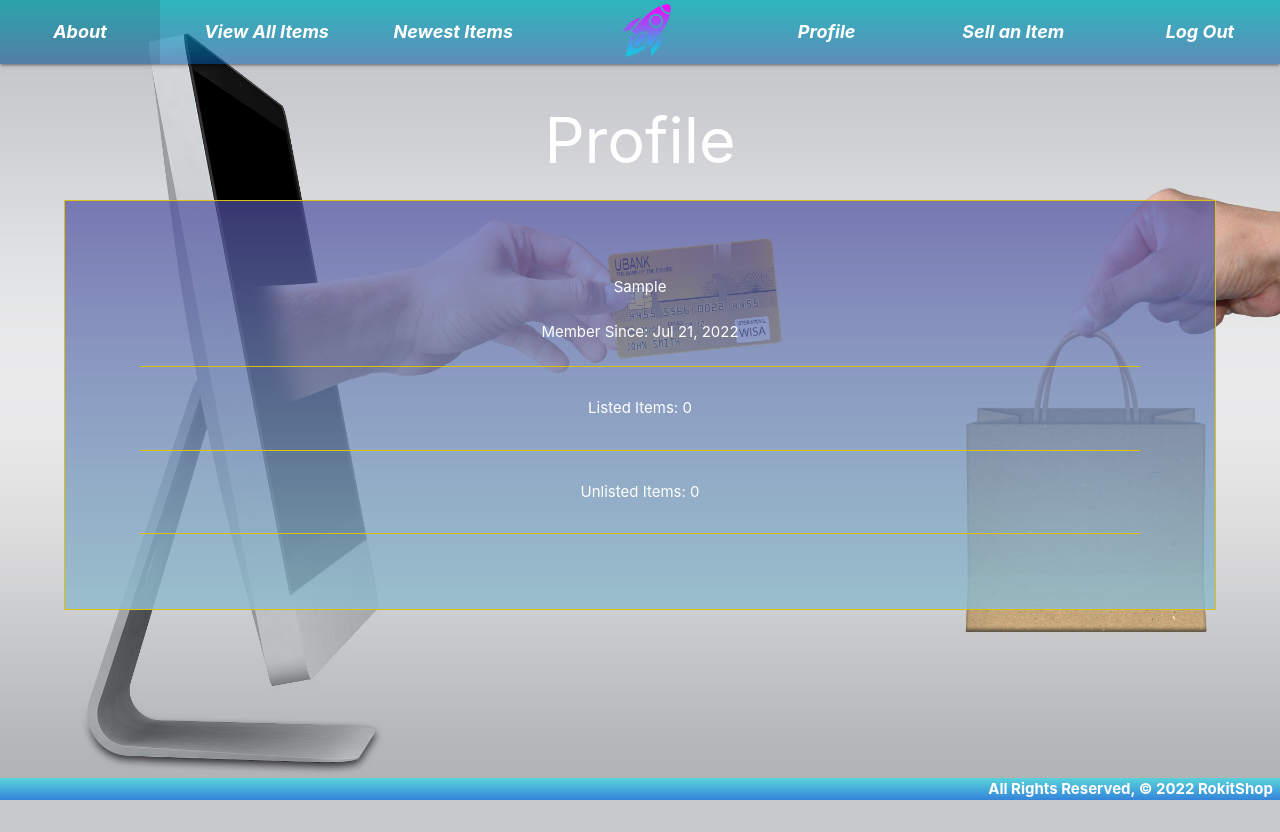
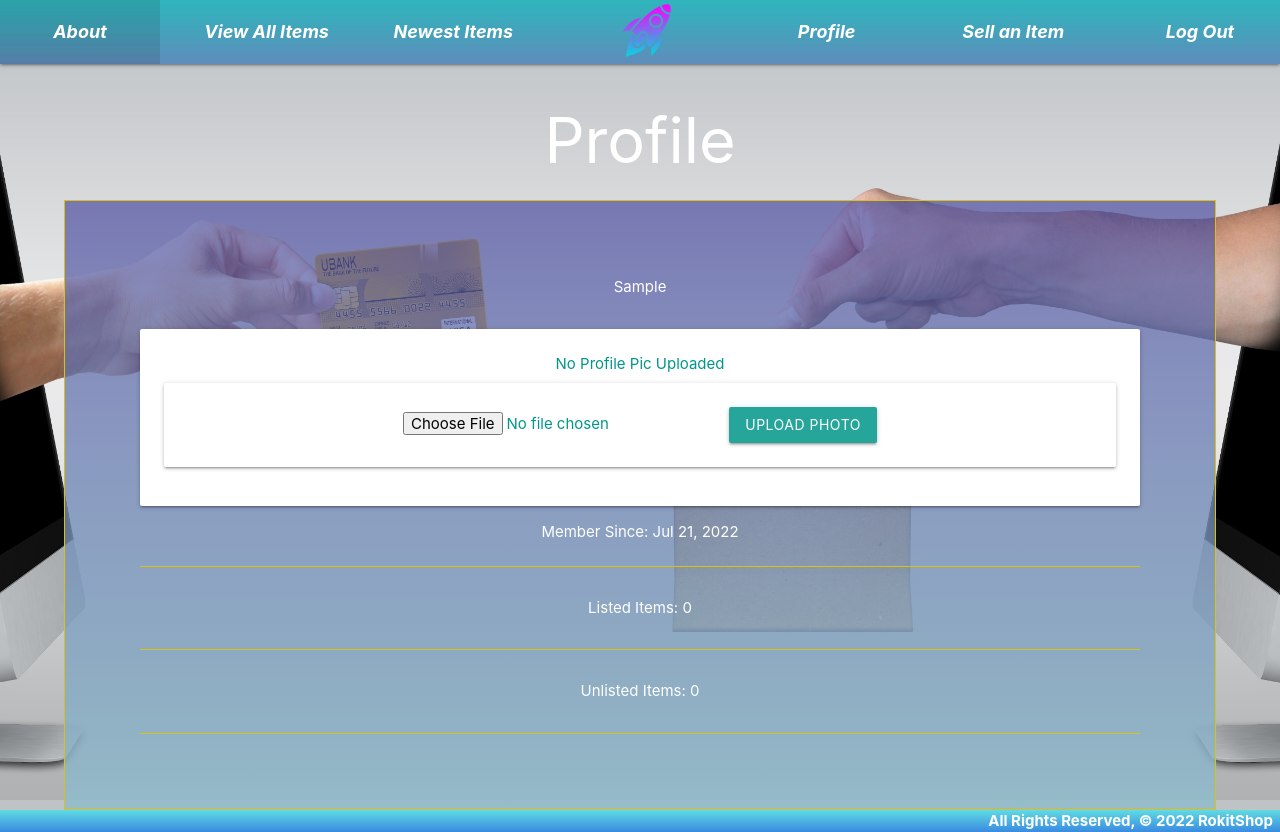
Before and after one commit to liloby/rokitshop, a Django app: page /profile/ in a window 1280 px wide. Before the commit the page ends 800 px from the top, so only its background shows below. Run offline with Django 4.2, Linux system fonts and the light colour scheme; the visitor is signed in with stand-in values (Sample User, id 1); data that the repository does not hold is empty; some libraries are stand-ins or nearby versions.

Commit message:
implement profile photo and showing item photo in index/newest item page

```diff
--- a/main_app/admin.py
+++ b/main_app/admin.py
@@ -1,7 +1,8 @@
 from django.contrib import admin
-from .models import Item, Bid, Photo
+from .models import Item, Bid, Photo, UserPhoto
 
 # Register your models here.
 admin.site.register(Item)
 admin.site.register(Bid)
 admin.site.register(Photo)
+admin.site.register(UserPhoto)
--- a/main_app/models.py
+++ b/main_app/models.py
@@ -9,12 +9,12 @@ from django.dispatch import receiver
 
 class Item(models.Model):
     name = models.CharField(max_length=100)
-    quantity = models.IntegerField()
+    quantity = models.PositiveIntegerField()
     date = models.DateField(('Upload Date'), auto_now_add=True)
     description = models.TextField(max_length=250)
     posted = models.BooleanField(default=False)
     user = models.ForeignKey(User, on_delete=models.CASCADE)
-    min_bid = models.IntegerField()
+    min_bid = models.PositiveIntegerField()
 
     def __str__(self):
         return self.name
@@ -38,7 +38,7 @@ def save_user_profile(sender, instance, **kwargs):
 
 class Bid(models.Model):
     date = models.DateField(('Upload Date'), auto_now_add=True)
-    current_bid = models.IntegerField()
+    current_bid = models.PositiveIntegerField()
     user = models.ForeignKey(User, on_delete=models.CASCADE)
     item = models.ForeignKey(Item, on_delete=models.CASCADE)
 
@@ -54,3 +54,10 @@ class Photo(models.Model):
 
     def __str__(self):
         return f"Photo for item_id: {self.item_id} @{self.url}"
+
+class UserPhoto(models.Model):
+    url = models.CharField(max_length=200)
+    user = models.ForeignKey(User, on_delete=models.CASCADE)
+
+    def __str__(self):
+        return f"Photo for user_id: {self.user_id} @{self.url}"
--- a/main_app/templates/items/index.html
+++ b/main_app/templates/items/index.html
@@ -9,12 +9,15 @@
    <a href="{% url 'detail' item.id %}">
     <div class="card-content center card-content-hover purple-border">
       <span class="card-title">{{ item.name }}</span>
-      <img src="https://store.storeimages.cdn-apple.com/4982/as-images.apple.com/is/iphone-12-family-select-2021?wid=940&hei=1112&fmt=jpeg&qlt=90&.v=1617135051000" width="250px"alt="">
+      {% for photo in item.photo_set.all %}
+      <img width="200px" height="400px" class="responsive-img card-panel" src="{{photo.url}}">
+      {% endfor %}
       <p>Posted By: {{ item.user }}</p>
       <p>Quantity: {{ item.quantity }}</p>
       <p>Description: {{ item.description }}</p>
       <p>Posted: {{ item.date }}</p>
       <p>Starting Bid: {{ item.min_bid }}</p>
+
       <p>Current Bid: </p>
      </div>
     </a>
--- a/main_app/templates/profile.html
+++ b/main_app/templates/profile.html
@@ -5,6 +5,17 @@
 <div class="profile-container">
     <div class="userinfo-box">
         <div>{{ user | capfirst }}</div><br>
+        {% for photo in user.userphoto_set.all %}
+        <img width="300px" class="responsive-img card-panel" src="{{photo.url}}">
+        {% empty %}
+        <div class="card-panel teal-text center-align">No Profile Pic Uploaded
+        <form action="{% url 'add_user_photo' user.id %}" enctype="multipart/form-data" method="POST" alt="User UserPhoto" class="card-panel">
+            {% csrf_token %}
+            <input type="file" name="photo-file">
+            <input type="submit" class="btn" value="Upload Photo">
+        </form>
+    </div>
+        {% endfor %}
         {% comment %} <div>Member Since: {{ user.profile.signup_date|date:"M d, Y" }}</div> {% endcomment %}
         <div>Member Since: {{ user.date_joined|date:"M d, Y" }}</div>
         {% if item_listed.count >= 5%}
@@ -27,7 +38,9 @@
          <a class="white-text" href="{% url 'detail' item.id %}">
          <div class="profile-listed-item">
          <p>{{ item.name }}</p>
-         <img src="https://store.storeimages.cdn-apple.com/4982/as-images.apple.com/is/iphone-12-family-select-2021?wid=940&hei=1112&fmt=jpeg&qlt=90&.v=1617135051000" width="100px"alt="">
+         {% for photo in item.photo_set.all %}
+      <img width="200px" height="400px" class="responsive-img card-panel" src="{{photo.url}}">
+      {% endfor %}
          <br>
          <p>Start Bid: {{ item.min_bid }}</p>
         </div>
@@ -38,10 +51,13 @@
     <div class="unlisted-container">
         <div>Unlisted Items: {{ item_unlisted.count }}</div>
         <div class="profile-unlisted-item-container">
-        {% for item in item_unlisted %}
+            {% for item in item_unlisted %}
+        <a class="white-text" href="{% url 'detail' item.id %}">
         <div class="profile-unlisted-item">
          <p>{{ item.name }}</p>
-         <img src="https://store.storeimages.cdn-apple.com/4982/as-images.apple.com/is/iphone-12-family-select-2021?wid=940&hei=1112&fmt=jpeg&qlt=90&.v=1617135051000" width="100px"alt="">
+         {% for photo in item.photo_set.all %}
+      <img width="200px" height="400px" class="responsive-img card-panel" src="{{photo.url}}">
+      {% endfor %}
          {% comment %} <button>Update</button>
          <button>Post</button> {% endcomment %}
          {% comment %} <button <a href="{% url 'unlisted_delete' item.id %}">Delete</button> {% endcomment %}
@@ -66,6 +82,7 @@
                 </div>
             </div>
         </div>
+        </a>
         {% endfor %}
     </div>
     </div>
--- a/main_app/urls.py
+++ b/main_app/urls.py
@@ -16,4 +16,5 @@ urlpatterns = [
     path('profile/<int:item_id>/add_post/', views.add_post, name='add_post'),
     path('items/<int:item_id>/add_bid/', views.add_bid, name='add_bid'),
     path('items/<int:item_id>/add_photo/', views.add_photo, name='add_photo'),
+    path('profile/<int:user_id>/add_user_photo/', views.add_user_photo, name='add_user_photo'),
    ]
--- a/main_app/views.py
+++ b/main_app/views.py
@@ -6,7 +6,7 @@ from django.contrib.auth.forms import UserCreationForm
 from django.contrib.auth.decorators import login_required
 from django.contrib.auth.mixins import LoginRequiredMixin
 from django.http import HttpResponse
-from .models import Item, Bid, Photo
+from .models import Item, Bid, Photo, UserPhoto
 from .forms import BidForm
 from django.contrib.auth.models import User
 from django.db.models.signals import post_save
@@ -123,3 +123,23 @@ def add_photo(request, item_id):
             print('An error occurred uploading file to S3')
             print(e)
     return redirect('detail', item_id=item_id)
+
+def add_user_photo(request, user_id):
+    # photo-file will be the "name" attribute on the <input type="file">
+    photo_file = request.FILES.get('photo-file', None)
+    if photo_file:
+        s3 = boto3.client('s3')
+        # need a unique "key" for S3 / needs image file extension too
+        key = uuid.uuid4().hex[:6] + photo_file.name[photo_file.name.rfind('.'):]
+        # just in case something goes wrong
+        try:
+            bucket = os.environ['S3_BUCKET']
+            s3.upload_fileobj(photo_file, bucket, key)
+            # build the full url string
+            url = f"{os.environ['S3_BASE_URL']}{bucket}/{key}"
+            # we can assign to item_id or item (if you have a item object)
+            UserPhoto.objects.create(url=url, user_id=user_id)
+        except Exception as e:
+            print('An error occurred uploading file to S3')
+            print(e)
+    return redirect('profile')
```
Also changed, not shown: main_app/templates/items/detail.html (+7 -3 lines), main_app/templates/items/popular_index.html (+5 -2 lines), main_app/migrations/0010_userphoto.py (added), main_app/migrations/0011_alter_bid_current_bid.py (added), main_app/migrations/0012_alter_item_min_bid_alter_item_quantity.py (added).
